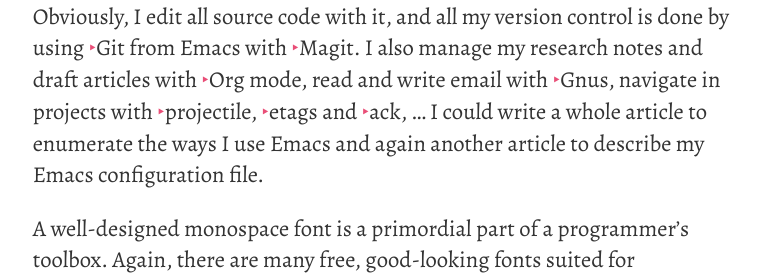
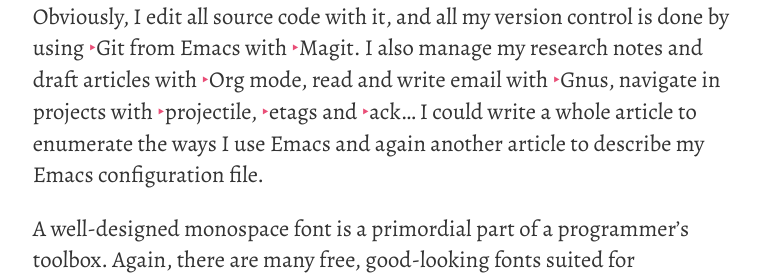
Before and after one commit to fmdkdd/fmdkdd.github.com, a Jekyll site: the page built from _posts/2012-04-21-my-setup.md, in a window 1280 px wide and 900 px high, scrolled down 3407 px. Shown: the part 164-443 px from the top of the window, without its empty margins (256-1019 px from the left). Built offline with Jekyll 4.4.1, drawn with Linux system fonts in a browser that asks for light colours; some web fonts are replaced; Markdown is read by kramdown in place of the engine named in the settings.

Commit message:
Minor content fixes

```diff
--- a/_posts/2012-04-21-my-setup.md
+++ b/_posts/2012-04-21-my-setup.md
@@ -124,7 +124,7 @@
 and all my version control is done by using [Git][] from Emacs with
 [Magit][].  I also manage my research notes and draft articles with
 [Org mode][], read and write email with [Gnus][], navigate in projects
-with [projectile][], [etags][] and [ack][], ...  I could write a whole
+with [projectile][], [etags][] and [ack][]...  I could write a whole
 article to enumerate the ways I use Emacs and again another article to
 describe my Emacs configuration file.
 
```
Also changed, not shown: _posts/2011-09-03-unity-backlight-algorithm.md (+1 -1 lines), img/posts/unity.png.
